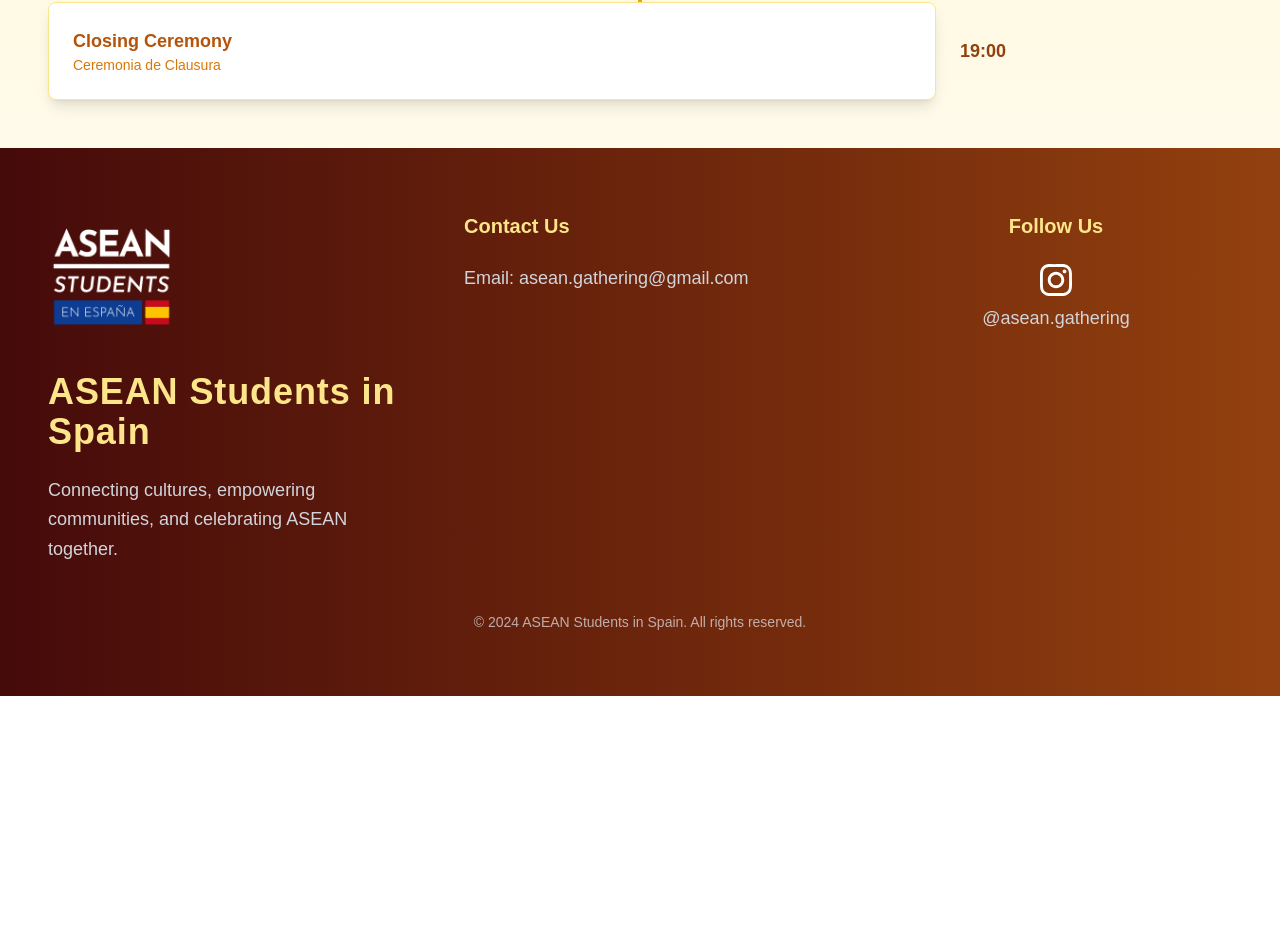
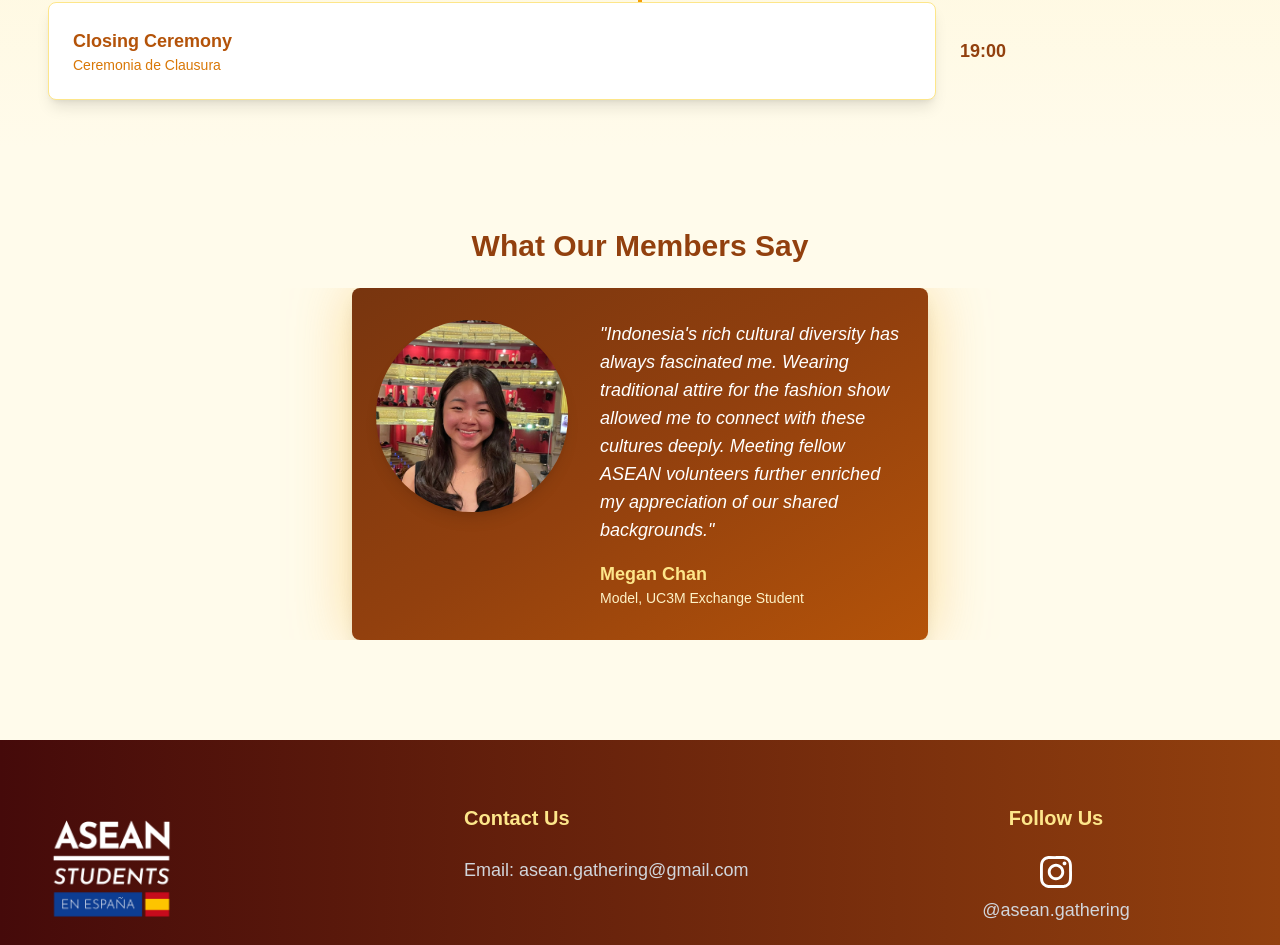
Before and after one commit to royNbb/asean_gathering, a Next.js app: page / in a window 1280 px wide. Shown: the part 3786-4731 px from the top of the page. Before the commit the page ends 4482 px from the top, so only its background shows below. Built offline with nearby package versions, Linux system fonts and the light colour scheme.

Commit message:
testimonial

```diff
--- a/app/components/hero/index.tsx
+++ b/app/components/hero/index.tsx
@@ -17,6 +17,21 @@ const Hero = () => {
     "Singapore.png",
     "Thailand.png",
   ];
+  const testimonials = [
+    {
+      image: "/testi-2.png",
+      text: "This ASEAN gathering is an amazing opportunity to connect and build stronger ties across ASEAN students in Spain. Thanks to social media, we can bond even further—breaking borders, sharing moments, and beyond. So, save the date and don't miss the event!",
+      name: "Alyssa (Sasa) Kusnoto",
+      title: "Social Media Coordinator",
+    },
+    {
+      image: "/testi-1.png",
+      text: "Indonesia's rich cultural diversity has always fascinated me. Wearing traditional attire for the fashion show allowed me to connect with these cultures deeply. Meeting fellow ASEAN volunteers further enriched my appreciation of our shared backgrounds.",
+      name: "Megan Chan",
+      title: "Model, UC3M Exchange Student",
+    },
+  ];
+
   const [slidesPerView, setSlidesPerView] = useState(1); // Default to 1
 
   useEffect(() => {
@@ -329,6 +344,51 @@ const Hero = () => {
             </div>
           </div>
         </section>
+
+        <section className="relative py-5 bg-amber-50 lg:pt-20">
+        <div className="px-4 mx-auto max-w-7xl sm:px-6 lg:px-8 lg:pb-20">
+          <h2 className="text-2xl font-bold text-amber-800 sm:text-3xl text-center mb-6">
+            What Our Members Say
+          </h2>
+
+          <Swiper
+            modules={[Navigation, Pagination, Autoplay]}
+            spaceBetween={30}
+            slidesPerView={1}
+            autoplay={{ delay: 5000 }}
+            loop={true}
+            className="w-full"
+          >
+            {testimonials.map((testimonial, index) => (
+              <SwiperSlide key={index}>
+                <div className="flex flex-col lg:flex-row items-center lg:items-start bg-gradient-to-br from-amber-900 via-amber-800 to-amber-700 rounded-lg shadow-lg px-6 py-8 max-w-xl mx-auto drop-shadow-[0_0_30px_rgba(250,211,132,0.8)]">
+                  {/* Image */}
+                  <div className="w-32 h-32 lg:w-48 lg:h-48 mb-6 lg:mb-0 lg:mr-8 flex-shrink-0">
+                    <img
+                      src={testimonial.image}
+                      alt={`${testimonial.name}'s testimonial`}
+                      className="w-full h-full rounded-full object-cover shadow-lg"
+                      loading="lazy"
+                    />
+                  </div>
+
+                  {/* Text Content */}
+                  <div className="text-center lg:text-left">
+                    <p className="text-white text-lg italic mb-4">
+                      "{testimonial.text}"
+                    </p>
+                    <h3 className="text-amber-200 font-semibold text-lg">
+                      {testimonial.name}
+                    </h3>
+                    <h4 className="text-amber-100 text-sm">{testimonial.title}</h4>
+                  </div>
+                </div>
+              </SwiperSlide>
+            ))}
+          </Swiper>
+        </div>
+      </section>
+
       </div>
     </section>
   );
```
Also changed, not shown: public/testi-1.png (added), public/testi-2.png (added).
